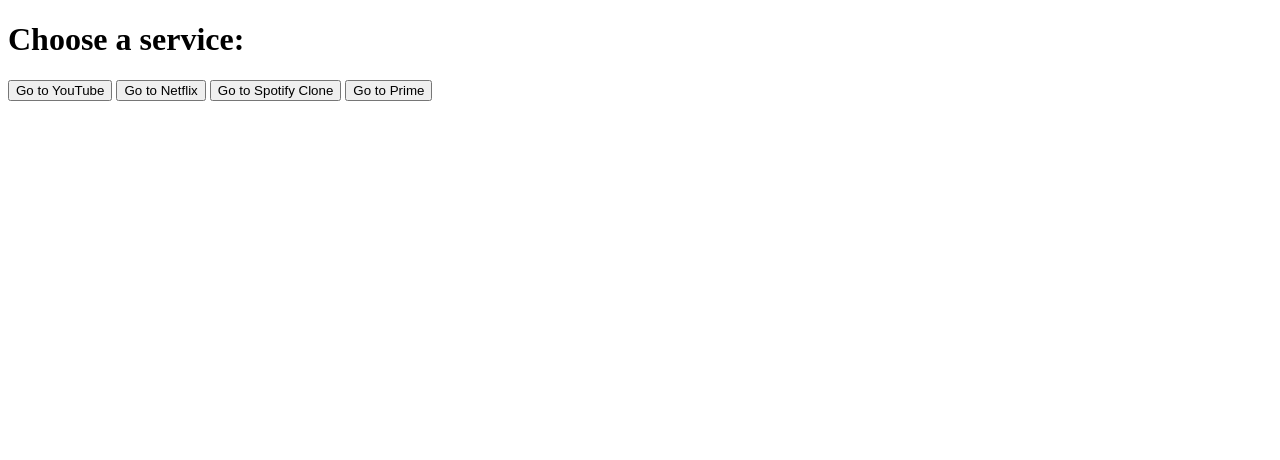
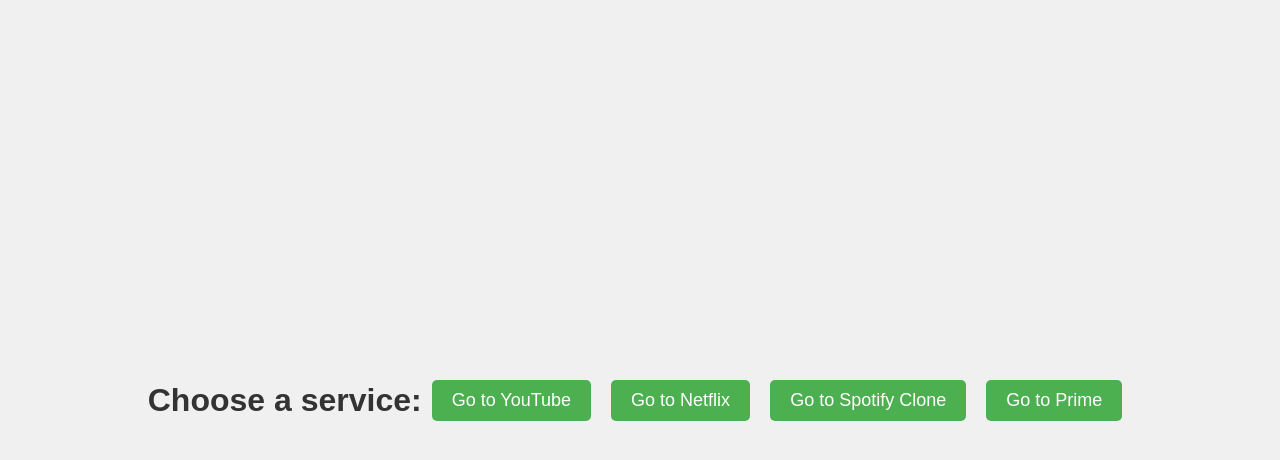
Before and after one commit to anushkabhatnagar16/Homepage-using-HTML-CSS, a plain HTML site: page redirectpage.html in a window 1280 px wide. Drawn offline with Linux system fonts and the light colour scheme.

Commit message:
added css to the main page

```diff
--- a/redirectpage.html
+++ b/redirectpage.html
@@ -4,6 +4,39 @@
     <meta charset="UTF-8">
     <meta name="viewport" content="width=device-width, initial-scale=1.0">
     <title>Redirect Buttons</title>
+    <style>
+        body {
+            font-family: Arial, sans-serif;
+            background-color: #f0f0f0;
+            margin: 0;
+            padding: 0;
+            display: flex;
+            justify-content: center;
+            align-items: center;
+            height: 100vh;
+        }
+
+        h1 {
+            text-align: center;
+            color: #333;
+        }
+
+        button {
+            padding: 10px 20px;
+            margin: 10px;
+            font-size: 18px;
+            border: none;
+            border-radius: 5px;
+            background-color: #4CAF50;
+            color: white;
+            cursor: pointer;
+            transition: background-color 0.3s;
+        }
+
+        button:hover {
+            background-color: #45a049;
+        }
+    </style>
 </head>
 <body>
     <h1>Choose a service:</h1>
```
